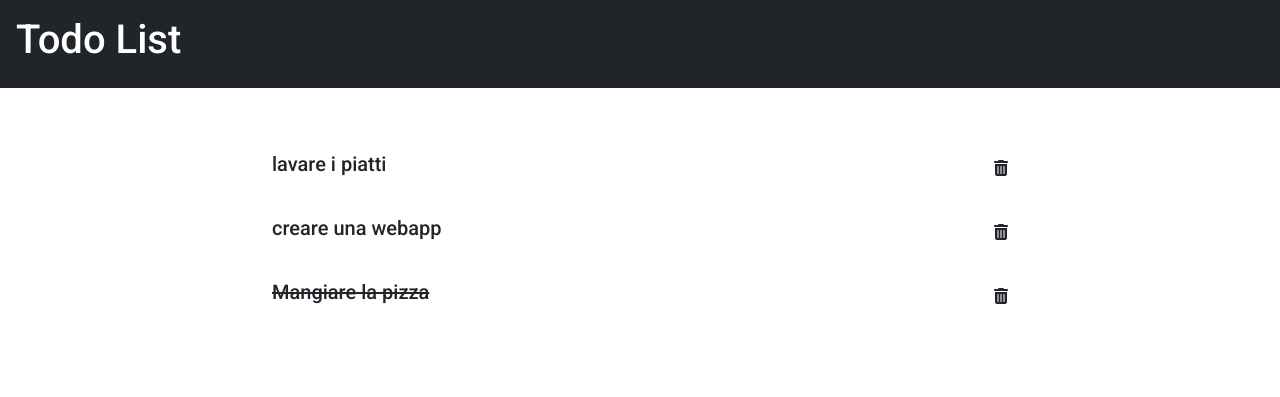
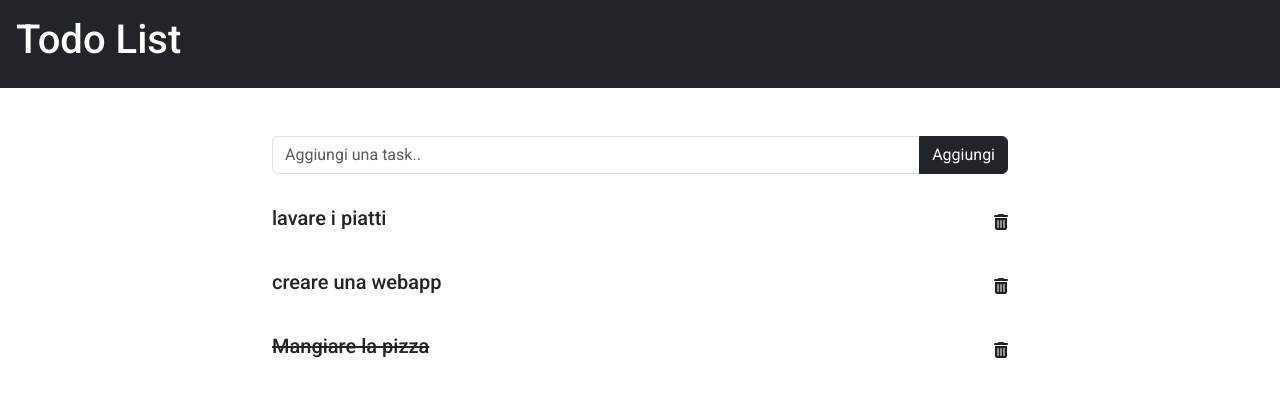
Before and after one commit to alex02r/php-todo-list-json, a PHP site: page / in a window 1280 px wide. Shown: the top 397 px of the page. Run offline with PHP 8.4, Linux system fonts and the light colour scheme.

Commit message:
[UPGRADE] Input per l'aggiunta di una task

```diff
--- a/index.php
+++ b/index.php
@@ -18,6 +18,12 @@
         <div class="container my-5">
             <div class="row justify-content-center">
                 <div class="col-8">
+                    <div class="input-group mb-3">
+                        <input type="text" class="form-control" placeholder="Aggiungi una task.." @keyup.enter="AddTask()">
+                        <span class="input-group-text btn btn-dark" @click="AddTask()">Aggiungi</span>
+                    </div>
+                </div>
+                <div class="col-8">
                     <ul class="list-unstyled">
                         <li v-for="item, index in todoList " :key="index" class="d-flex align-items-center justify-content-between py-3">
                             <h5 :class="item.do ? 'text-decoration-line-through' : '' " role="button" @click="doTask(index)">{{ item.name }}</h5>
```
